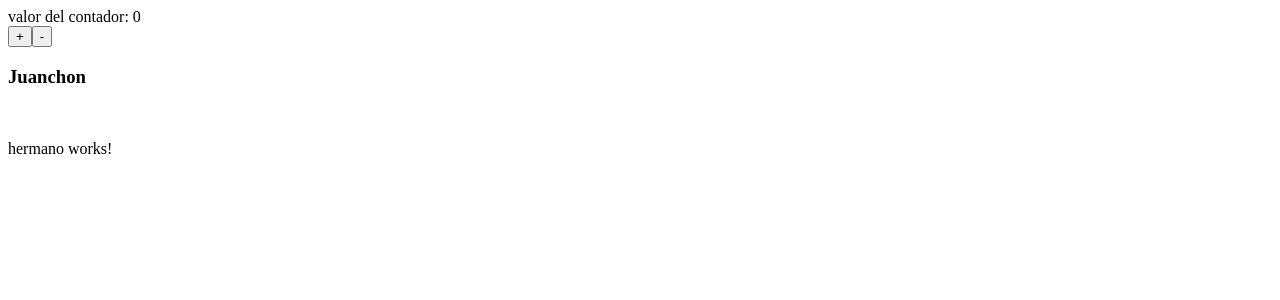
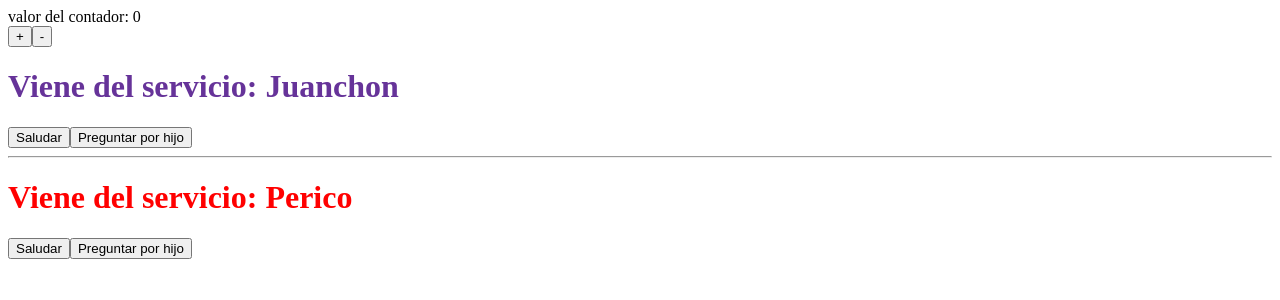
Before and after one commit to freeluckperson/my-app-angular, an Angular app: page / in a window 1280 px wide. Shown: the top 300 px of the page. Built offline with nearby package versions, Linux system fonts and the light colour scheme.

Commit message:
22/12/2023 2do commit

```diff
--- a/src/app/hermano/hermano.component.css
+++ b/src/app/hermano/hermano.component.css
@@ -0,0 +1,3 @@
+h1 {
+  color: red;
+}
--- a/src/app/hermano/hermano.component.html
+++ b/src/app/hermano/hermano.component.html
@@ -1 +1,4 @@
-<p>hermano works!</p>
+<hr />
+<h1>Viene del servicio: {{ nombre }}</h1>
+<button (click)="saludar()">Saludar</button>
+<button (click)="preguntar()">Preguntar por hijo</button>
--- a/src/app/hermano/hermano.component.ts
+++ b/src/app/hermano/hermano.component.ts
@@ -1,4 +1,4 @@
-import { Component, OnInit } from '@angular/core';
+import { Component, OnInit, inject } from '@angular/core';
 import { ServicioFamiliarService } from '../servicio-familiar.service';
 
 @Component({
@@ -7,10 +7,22 @@ import { ServicioFamiliarService } from '../servicio-familiar.service';
   styleUrl: './hermano.component.css',
 })
 export class HermanoComponent implements OnInit {
+  nombre?: string;
+
+  //1ra forma de inyectar
   constructor(private _servicioFamiliar: ServicioFamiliarService) {}
-  nombre?: string;
+  //2da forma de inyectar
+  private _servicioFamiliar2 = inject(ServicioFamiliarService);
+
   ngOnInit(): void {
-    this._servicioFamiliar.setHermanoPequeño('Pedro');
-    this.nombre = this._servicioFamiliar.getHermanoPequeño();
+    this._servicioFamiliar2.setHermanoPequeño('Perico');
+    this.nombre = this._servicioFamiliar2.getHermanoPequeño();
+  }
+  saludar() {
+    this._servicioFamiliar2.saludar(this._servicioFamiliar2.getHermanoGrande());
+  }
+
+  preguntar() {
+    console.log(this._servicioFamiliar2.preguntarPorHijo());
   }
 }
--- a/src/app/padre/padre.component.html
+++ b/src/app/padre/padre.component.html
@@ -1,3 +1,6 @@
 <div>valor del contador: {{ contador }}</div>
 <app-hijo (decremento)="decremento()" (incremento)="incremento()" />
-<h3>{{ nombre }}</h3>
+
+<h1>Viene del servicio: {{ nombre }}</h1>
+<button (click)="saludar()">Saludar</button>
+<button (click)="preguntar()">Preguntar por hijo</button>
--- a/src/app/padre/padre.component.ts
+++ b/src/app/padre/padre.component.ts
@@ -10,10 +10,19 @@ export class PadreComponent implements OnInit {
   nombre?: string;
 
   constructor(private _servicioFamiliar: ServicioFamiliarService) {}
+
   ngOnInit(): void {
     this._servicioFamiliar.setHermanoGrande('Juanchon');
     this.nombre = this._servicioFamiliar.getHermanoGrande();
   }
+  saludar() {
+    this._servicioFamiliar.saludar(this._servicioFamiliar.getHermanoPequeño());
+  }
+
+  preguntar() {
+    console.log(this._servicioFamiliar.preguntarPorHijo());
+  }
+
   contador: number = 0;
   incremento() {
     this.contador++;
```
